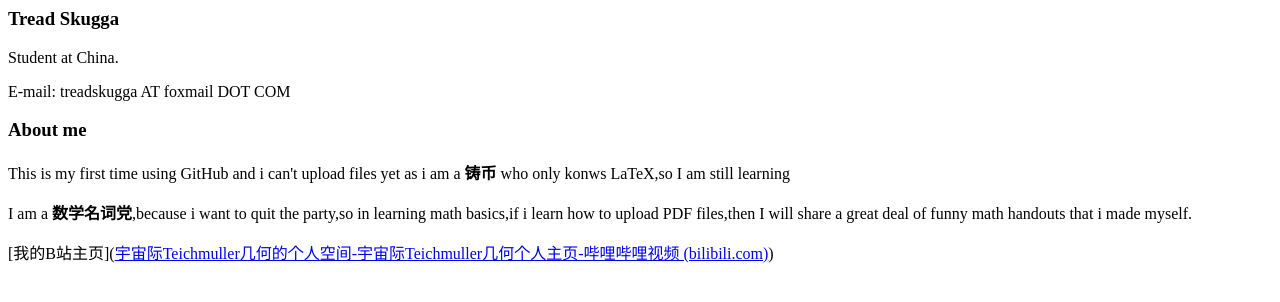
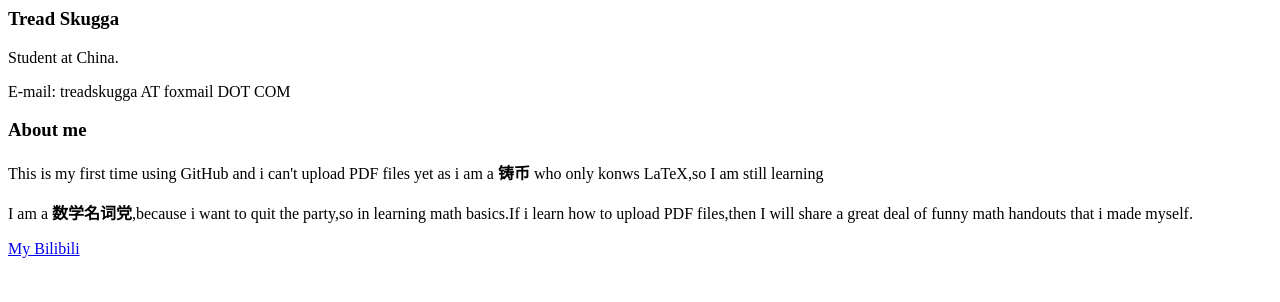
Before and after one commit to Treadskugga/Treadskugga.github.io, a plain HTML site: page index.html in a window 1280 px wide. Drawn offline with Linux system fonts and the light colour scheme.

Commit message:
Update index.html

```diff
--- a/index.html
+++ b/index.html
@@ -1,7 +1,13 @@
-<h3>Tread Skugga</h3>
+<h3><strong>Tread Skugga</strong></h3>
+
 <p>Student at China.</p>
+
 <p>E-mail: treadskugga AT foxmail DOT COM</p>
+
 <h3>About me</h3>
-<p>This is my first time using GitHub and i can&#39;t upload files yet as i am a <strong>铸币</strong> who only konws LaTeX,so I am still learning</p>
-<p>I am a <strong>数学名词党</strong>,because i want to quit the party,so in learning math basics,if i learn how to upload PDF files,then I will share a great deal of funny math handouts that i made myself.</p>
-<p>[我的B站主页](<a href="https://space.bilibili.com/4665524?spm_id_from=333.1007.0.0">宇宙际Teichmuller几何的个人空间-宇宙际Teichmuller几何个人主页-哔哩哔哩视频 (bilibili.com)</a>)</p>
+
+<p>This is my first time using GitHub and i can&#39;t upload PDF files yet as i am a <strong>铸币</strong> who only konws LaTeX,so I am still learning</p>
+
+<p>I am a <strong>数学名词党</strong>,because i want to quit the party,so in learning math basics.If i learn how to upload PDF files,then I will share a great deal of funny math handouts that i made myself.</p>
+
+<p><a href="https://space.bilibili.com/4665524?spm_id_from=333.1007.0.0">My Bilibili</a></p>
```
